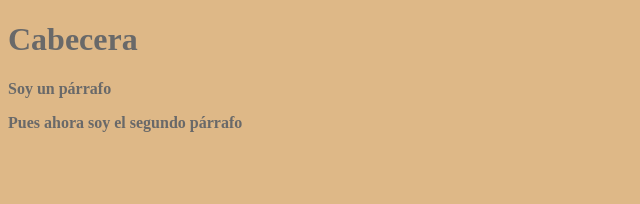
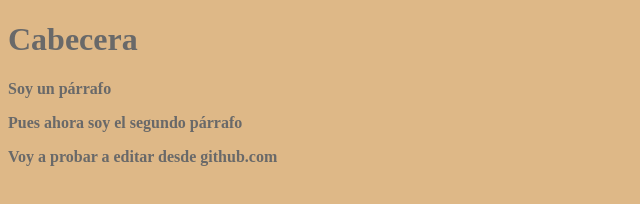
Before and after one commit to CodeMacaronesia/CursoGit, a plain HTML site: page index.html in a window 1280 px wide. Shown: the whole page, without its empty margins (0-640 px from the left). Drawn offline with Linux system fonts and the light colour scheme.

Commit message:
Update index.html
Github.com

```diff
--- a/index.html
+++ b/index.html
@@ -10,6 +10,7 @@
 
 <p>Soy un párrafo</p>
 <p>Pues ahora soy el segundo párrafo</p>
+<p>Voy a probar a editar desde github.com</p>
 
 </body>
 </html>
```
